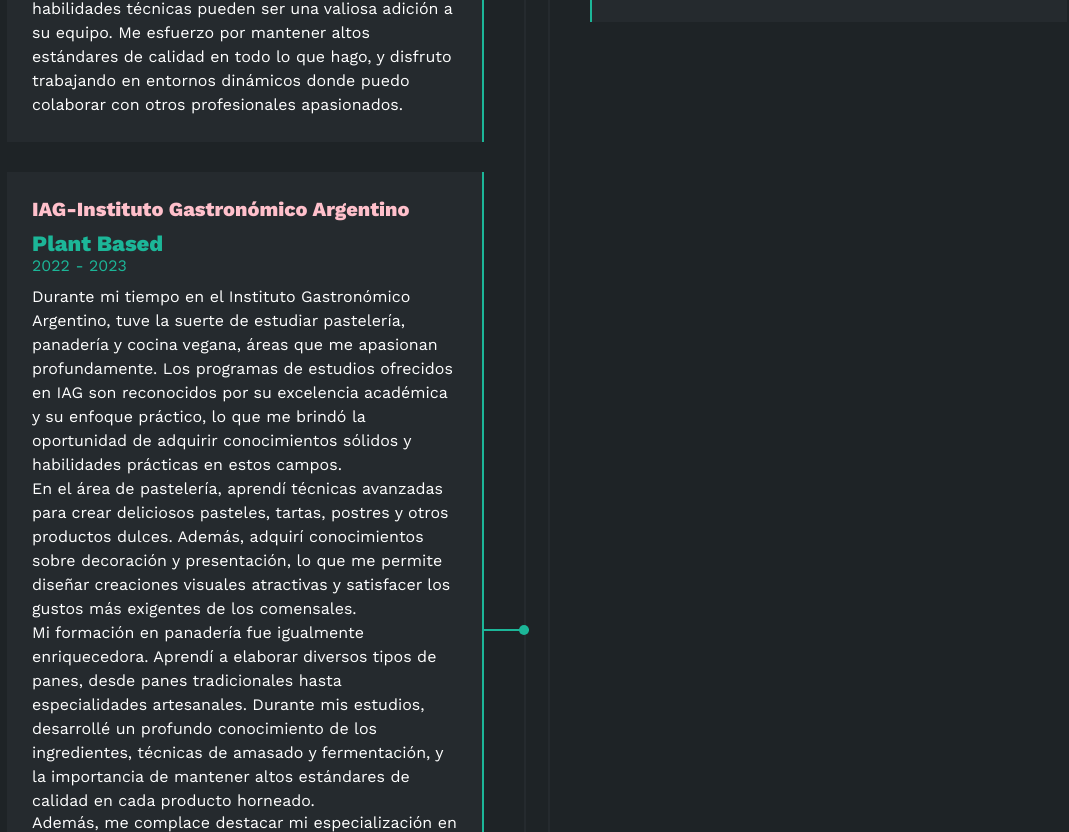
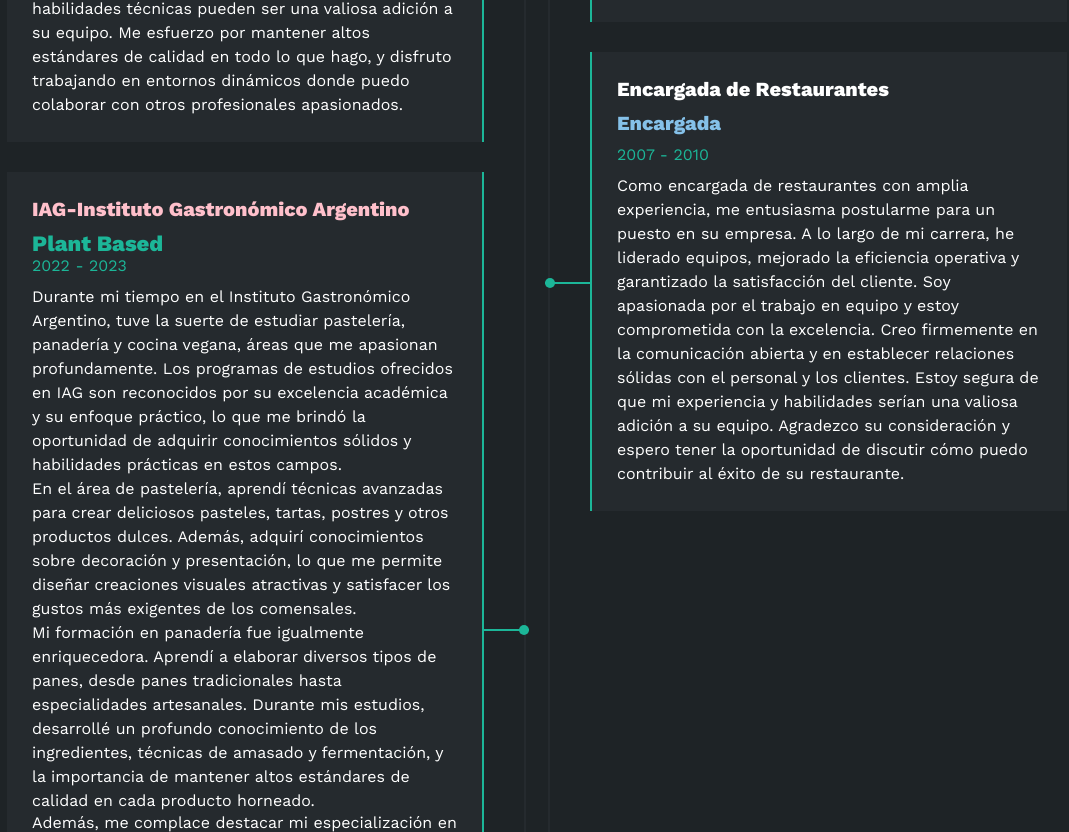
Before and after one commit to CaballeroElizabeth/CV, a plain HTML site: page index.html in a window 1280 px wide. Shown: the part 3674-4506 px from the top of the page, without its empty margins (103-1172 px from the left). Drawn offline with nearby package versions, Linux system fonts and the light colour scheme.

Commit message:
Add files via upload

```diff
--- a/css/estilo.css
+++ b/css/estilo.css
@@ -439,6 +439,11 @@ button a{
     border-left: 2px solid #1CB698;
     margin-left: 20px;
 }
+.curriculum .fila .der .casa h4{
+    color: #85C1E9;
+
+
+}
 .curriculum .fila .item .conectori{
     height: 2px;
     background-color: #1CB698;
--- a/index.html
+++ b/index.html
@@ -324,6 +324,19 @@
                                 <div class="circulod"></div>
                             </div>
                     </div>
+
+                    <div class="item der">
+                        <h4>Encargada de Restaurantes</h4>
+                           <span class="casa"> <h4>Encargada</h4></span>
+                           <span class="fecha">2007 - 2010</span>
+                           <p>
+                            Como encargada de restaurantes con amplia experiencia, me entusiasma postularme para un puesto en su empresa. A lo largo de mi carrera, he liderado equipos, mejorado la eficiencia operativa y garantizado la satisfacción del cliente. Soy apasionada por el trabajo en equipo y estoy comprometida con la excelencia. Creo firmemente en la comunicación abierta y en establecer relaciones sólidas con el personal y los clientes. Estoy segura de que mi experiencia y habilidades serían una valiosa adición a su equipo. Agradezco su consideración y espero tener la oportunidad de discutir cómo puedo contribuir al éxito de su restaurante.</p>
+
+
+                           <div class="conectord">
+                               <div class="circulod"></div>
+                           </div>
+                   </div>
                 </div>
             </div>
         </div>
@@ -371,7 +384,7 @@
                     </div>
                 </div>
                 <div class="proyecto">
-                    <img src="img/tortaprimerPlano.png" alt="">
+                    <img src="img/fiestasYEvenntos.png" alt="">
                     <div class="overlay">
                         <h3>Galeria Imagenes</h3>
                         <p>Fiestas y Eventos</p>
```
